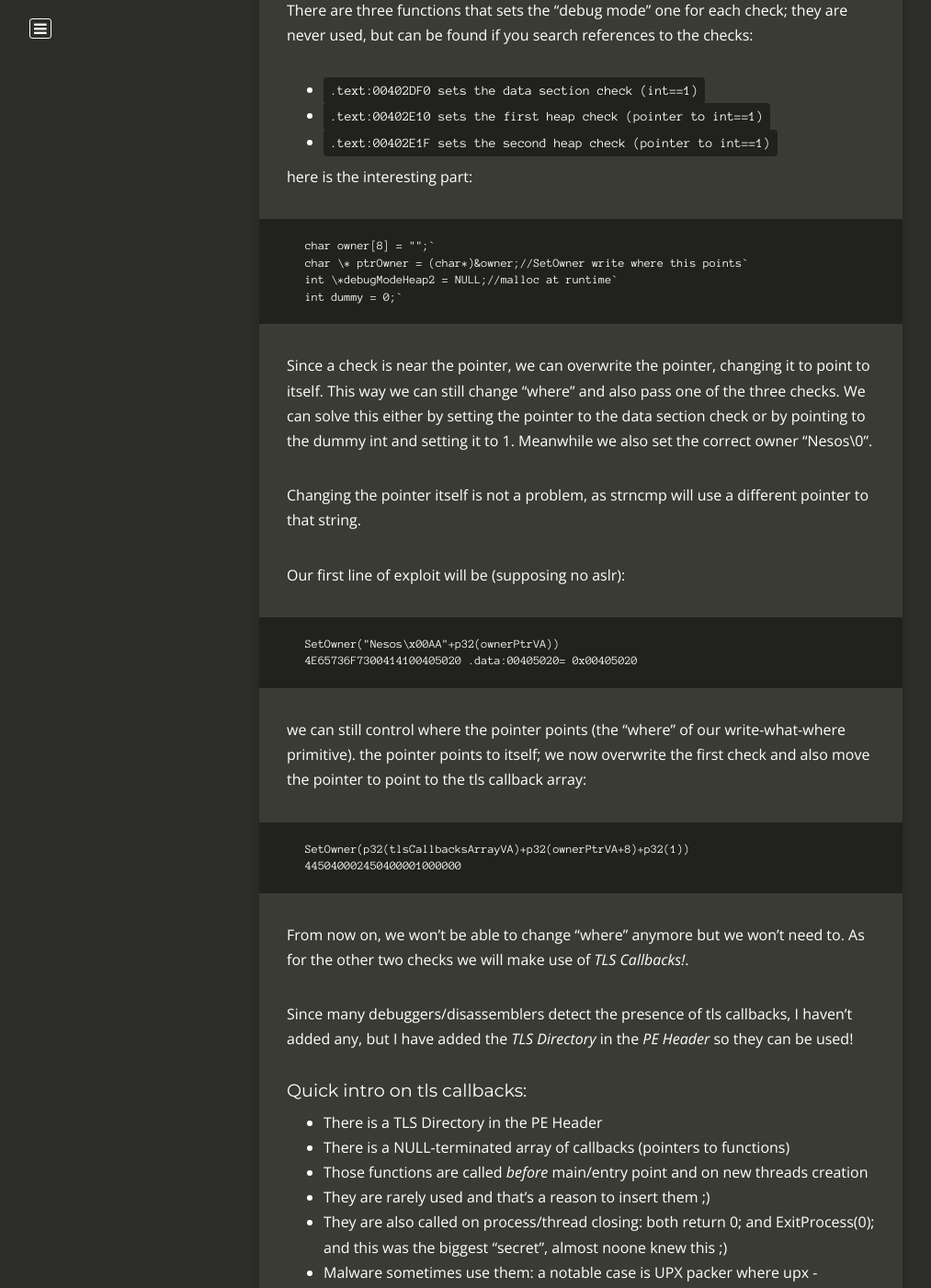
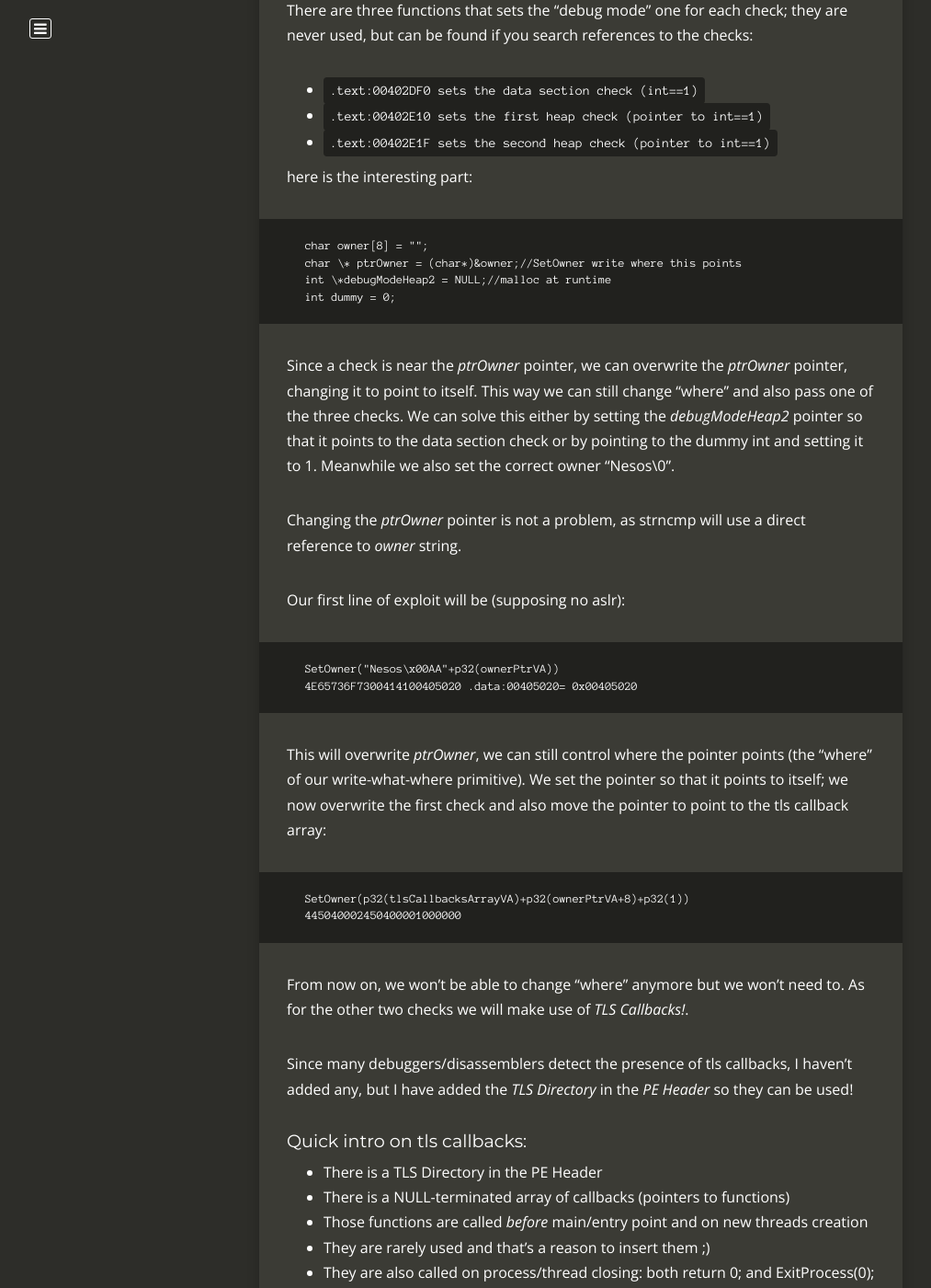
Before and after one commit to TowerofHanoi/towerofhanoi.github.io, a Jekyll site: the page built from _posts/2017-07-10-EzWinShell.md, in a window 1280 px wide and 1400 px high, scrolled down 1860 px. Shown: the whole window at 92% size, without its empty margins (8-1021 px from the left). Built offline with Jekyll 4.4.1, drawn with Linux system fonts in a browser that asks for light colours; nearby versions of some CDN libraries; comment, search, counter and statistics services are not loaded; some of the changed text lies outside the part shown.

Commit message:
fixed typo
fixati alcuni errori
tolta una parte doppia
chiarito a quali puntatori ci si riferisce

````diff
--- a/_posts/2017-07-10-EzWinShell.md
+++ b/_posts/2017-07-10-EzWinShell.md
@@ -60,15 +60,15 @@
 here is the interesting part:
 
 ```
-char owner[8] = "";`
-char \* ptrOwner = (char*)&owner;//SetOwner write where this points`
-int \*debugModeHeap2 = NULL;//malloc at runtime`
-int dummy = 0;`
+char owner[8] = "";
+char \* ptrOwner = (char*)&owner;//SetOwner write where this points
+int \*debugModeHeap2 = NULL;//malloc at runtime
+int dummy = 0;
 ```
 
-Since a check is near the pointer, we can overwrite the pointer, changing it to point to itself. This way we can still change "where" and also pass one of the three checks. We can solve this either by setting the pointer to the data section check or by pointing to the dummy int and setting it to 1. Meanwhile we also set the correct owner "Nesos\0".
+Since a check is near the *ptrOwner* pointer, we can overwrite the *ptrOwner* pointer, changing it to point to itself. This way we can still change "where" and also pass one of the three checks. We can solve this either by setting the *debugModeHeap2* pointer so that it points to the data section check or by pointing to the dummy int and setting it to 1. Meanwhile we also set the correct owner "Nesos\0".
 
-Changing the pointer itself is not a problem, as strncmp will use a different pointer to that string.
+Changing the *ptrOwner* pointer is not a problem, as strncmp will use a direct reference to *owner* string.
 
 Our first line of exploit will be (supposing no aslr):
 
@@ -77,7 +77,7 @@
 4E65736F7300414100405020 .data:00405020= 0x00405020
 ```
 
-we can still control where the pointer points (the "where" of our write-what-where primitive). the pointer points to itself; we now overwrite the first check and also move the pointer to point to the tls callback array:
+This will overwrite *ptrOwner*, we can still control where the pointer points (the "where" of our write-what-where primitive). We set the pointer so that it points to itself; we now overwrite the first check and also move the pointer to point to the tls callback array:
 
 ```
 SetOwner(p32(tlsCallbacksArrayVA)+p32(ownerPtrVA+8)+p32(1))
@@ -121,24 +121,27 @@
 
 When we exit, they will be called in this order and *cmd* will be launched just before the program exit. Launching is set so that child will inherit handles and has stdio redirected, in this way also if main process is ended, the connection started by it will survive.
 
-### Things that will not work
+### Exploits that will not work
 
 - Setting all three checks by using the write-what-where primitive: after setting two out of three you will not be able to change where.
+You *Can't* change all three checks  because they are intentionally "far" and you can overwrite only 12 consecutive bytes
 - Setting the TLS array to set all three checks: since tls is triggered on close you will have a program that pass the checks... but a closed program is useless.
 - A ROP: you don't know where stack is and also if you somehow know, you can't do this because you don't know where WinExec is:
-```setowner1: <cmd\0><dummy4bytes><setowner stack return address>```
-```setowner2: <winexec><return addr of winexec=main><ourcmd above><uCmdShow>```
+```
+setowner1: <cmd\0><dummy4bytes><setowner stack return address>
+setowner2: <winexec><return addr of winexec=main><ourcmd above><uCmdShow>
+```
 (uCmdShow can't be set by rop how we want but we don't care)
-- Using a single TLS that point in the middle of SpawnShell (so we skip checks): i set the program to be opened before checks and open it after checks; skipping them you will skip also the string initialization so you will spawn nothing
+- Using a single TLS that point in the middle of SpawnShell (so that we skip checks): i set the program to be opened (*cmd*) before checks and open it after checks; skipping them you will skip also the string initialization so you will spawn nothing
 
 If i'm right you can't do rop (return oriented programming) because there are only 12 bytes (3 addresses) and the above functions are stdcall with a dummy parameter; also there shouldn't be a stack leak.
 Aother rop idea might be: return to one set check function; it has a pop of a parameter so you are left with only one address, the best you can do is probably to return a bit after main start (so that checks are not cleared) and do this N times. not sure it will work because you can't change anymore "where" of our primitive.
 
-You *Can't* change all three checks  because they are intentionally "far" so if you change two of them you will lose the ability to change the pointer and you will be locked.
+
 
 ### Difficulty
 
-I have no idea... if you aren't used to mess with Windows internals it's quite hard, half undocumented thigs and rarely used, ntdll instruction, things that happens on closing... all this make me thing that is hard.
+I have no idea... if you aren't used to mess with Windows internals it's quite hard, half-undocumented thigs and also rarely used, ntdll instruction, things that happens on closing... all this make me thing that is hard.
 On the other side the exploit it kinda simple:
 - press 4=leak -> aslr gone
 - x3 set owner
````
Also changed, not shown: other parts of _posts/2017-07-10-EzWinShell.md (+1 -1 lines).
